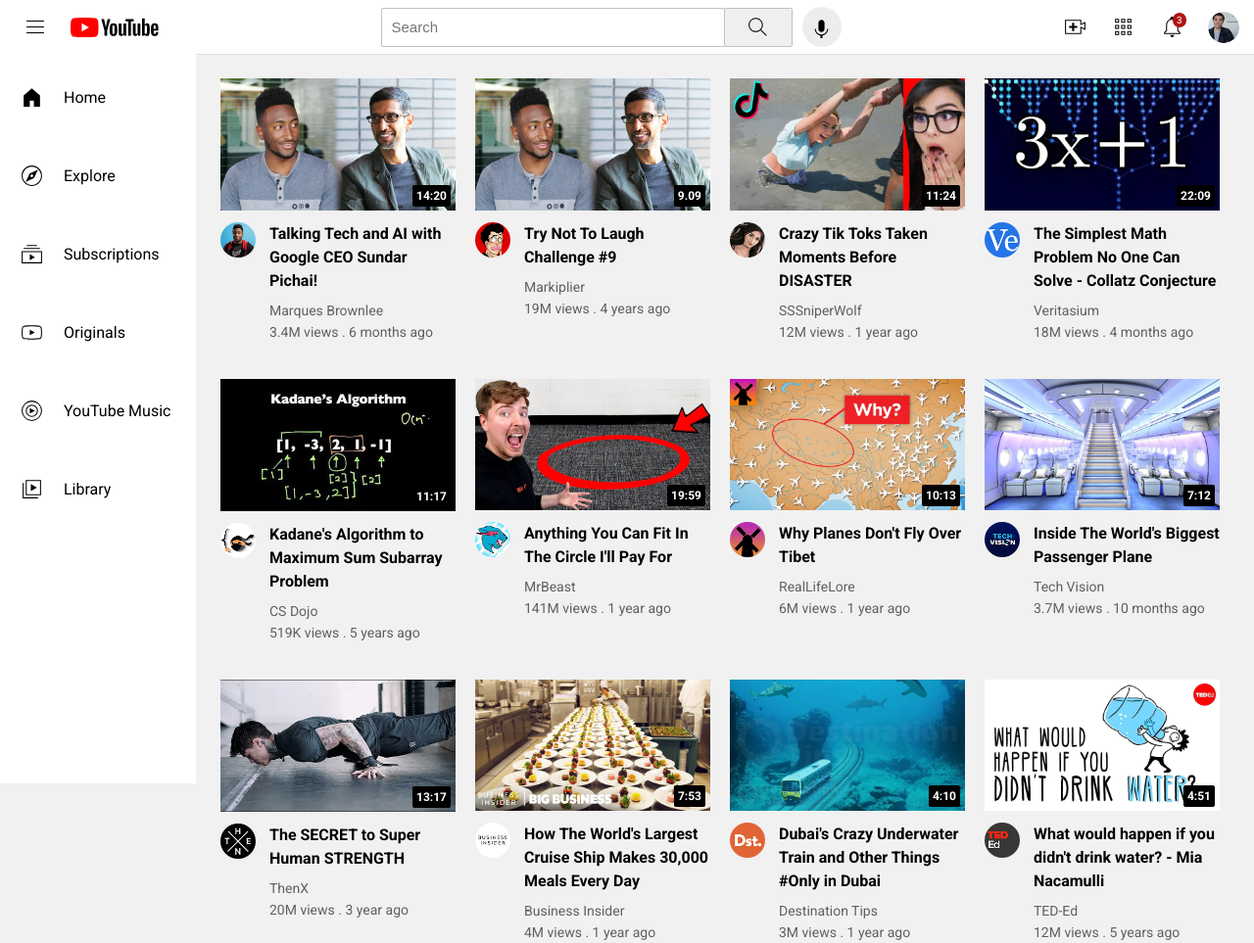
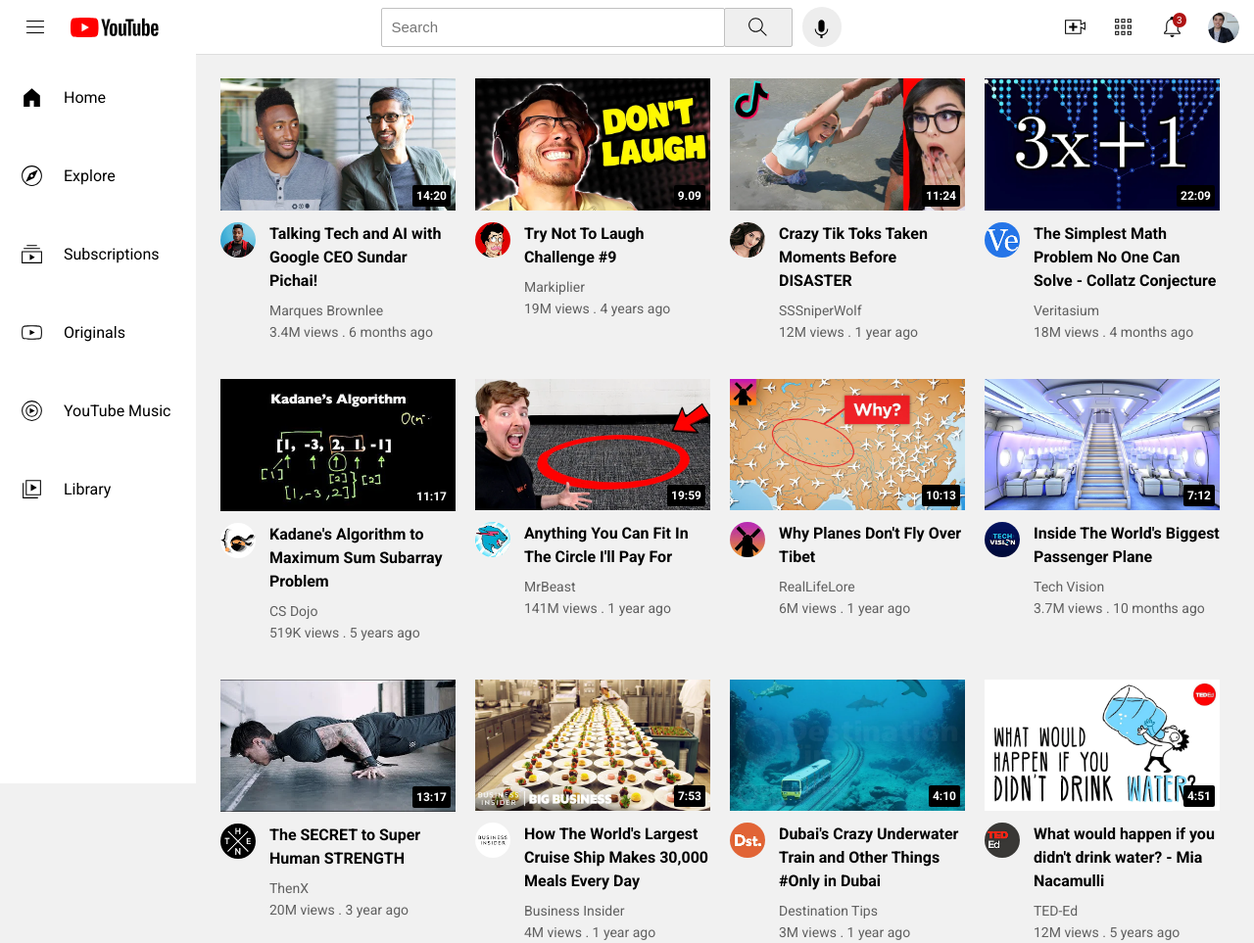
Before and after one commit to edwinmathew2510/edwin.yt-website, a plain HTML site: page index.html in a window 1280 px wide. Shown: the whole page at 98% size. Drawn offline with Linux system fonts and the light colour scheme.

Commit message:
Update index.html

```diff
--- a/index.html
+++ b/index.html
@@ -105,7 +105,7 @@
     <div class="videopreview">
       <div class="thumbnail-container">
         <a class="videolink" href="https://www.youtube.com/watch?v=mP0RAo9SKZk">
-          <img class="thumbnail" src="thumbnails/thumbnail-1.webp" alt="Try Not To Laugh Challenge">
+          <img class="thumbnail" src="thumbnails/thumbnail-2.webp" alt="Try Not To Laugh Challenge">
           <div class="video-time">9.09</div>
         </a>
       </div>
```
